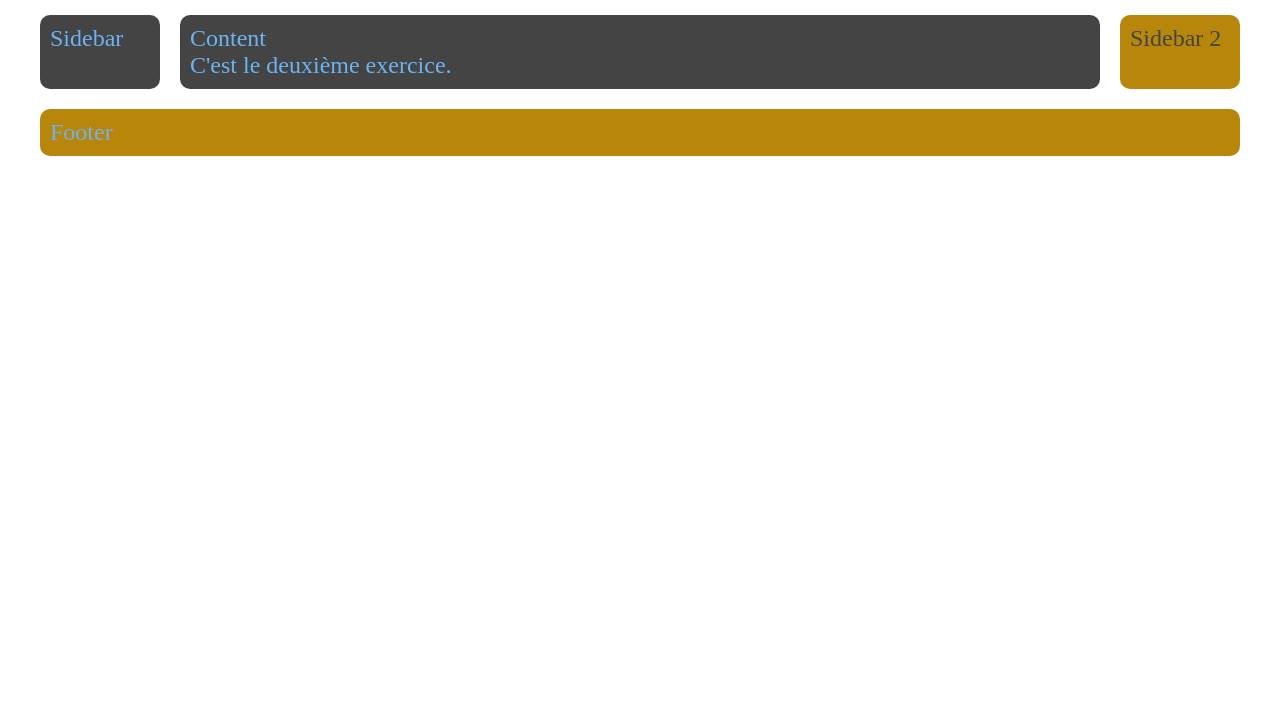
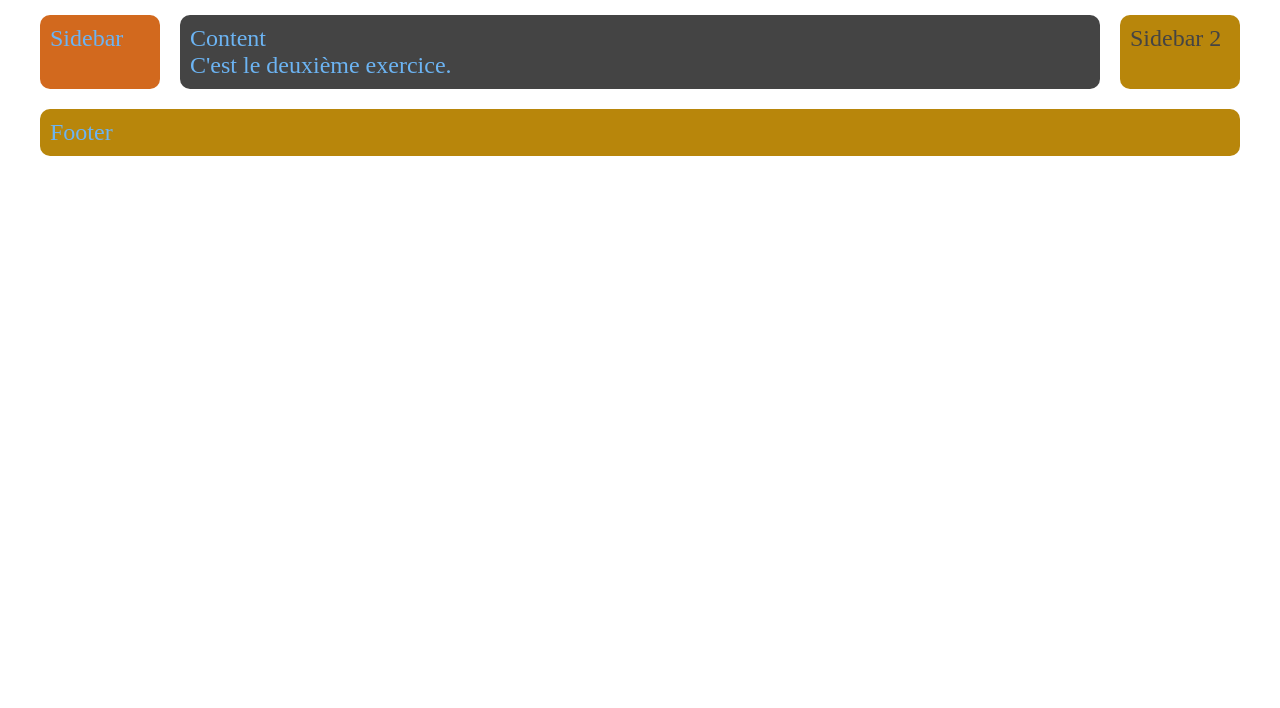
Before and after one commit to Jfbranchaud/Exercice-2, a plain HTML site: page index.htm in a window 1280 px wide. Shown: the part 92-800 px from the top of the page. Drawn offline with Linux system fonts and the light colour scheme.

Commit message:
couleur sidebar

```diff
--- a/CSS/style.css
+++ b/CSS/style.css
@@ -4,10 +4,12 @@ body {
 
   .sidebar {
           grid-area: sidebar;
+
       }
 
       .sidebar2 {
           grid-area: sidebar2;
+
       }
 
       .content {
@@ -16,6 +18,7 @@ body {
 
       .header {
           grid-area: header;
+
 
       }
 
@@ -82,6 +85,10 @@ body {
     background-color: darkgoldenrod;
   }
 
+
+  .sidebar{
+    background-color: chocolate;
+  }
   .sidebar2 {
     background-color: darkgoldenrod;
     color: #444;
```
